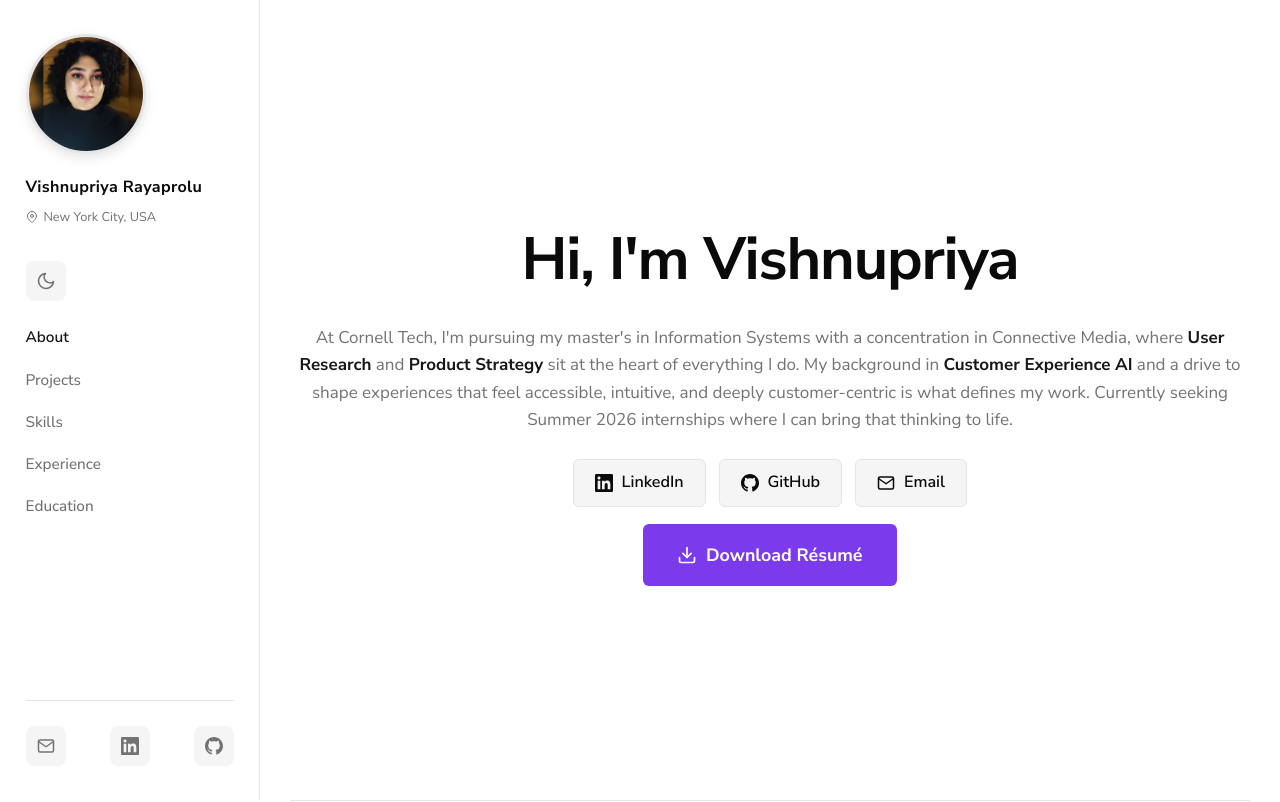
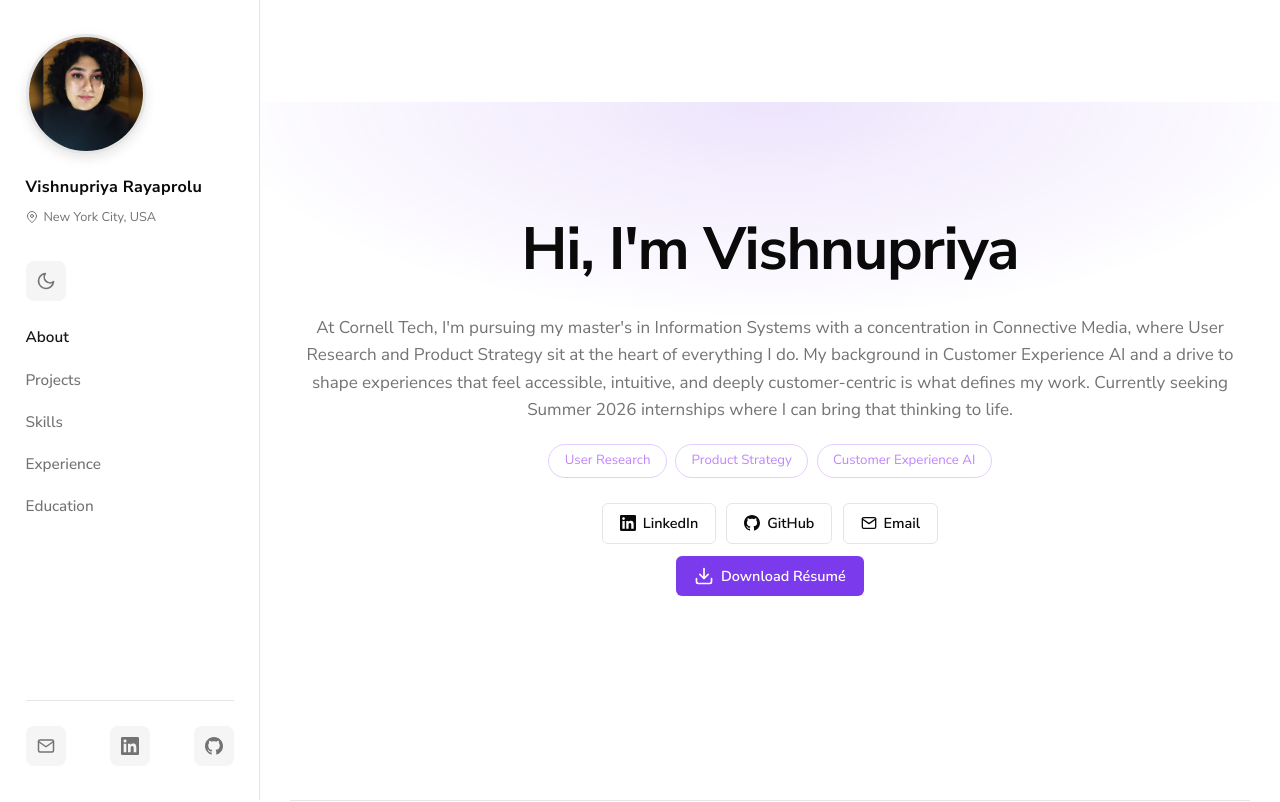
Before and after one commit to VishnupriyaRayaprolu/VishnupriyaRayaprolu.github.io, a website: page index.html in a window 1280 px wide. Shown: the top 802 px of the page. Drawn offline with Linux system fonts and the light colour scheme.

Commit message:
Enhance hero section in index.html by updating title and adding pill tags for key skills; improve styles in main.css and input.css with new background effects and layout adjustments for better visual appeal and consistency.

```diff
--- a/index.html
+++ b/index.html
@@ -71,8 +71,13 @@
   <main id="main">
     <section id="hero" class="hero">
       <div class="hero-content">
-        <h1>Hi, I'm Vishnupriya</h1>
-        <p class="hero-body">At Cornell Tech, I'm pursuing my master's in Information Systems with a concentration in Connective Media, where <span class="hero-keyword">User Research</span> and <span class="hero-keyword">Product Strategy</span> sit at the heart of everything I do. My background in <span class="hero-keyword">Customer Experience AI</span> and a drive to shape experiences that feel accessible, intuitive, and deeply customer-centric is what defines my work. Currently seeking Summer 2026 internships where I can bring that thinking to life.</p>
+        <h1 class="hero-title">Hi, I'm Vishnupriya</h1>
+        <p class="hero-body">At Cornell Tech, I'm pursuing my master's in Information Systems with a concentration in Connective Media, where User Research and Product Strategy sit at the heart of everything I do. My background in Customer Experience AI and a drive to shape experiences that feel accessible, intuitive, and deeply customer-centric is what defines my work. Currently seeking Summer 2026 internships where I can bring that thinking to life.</p>
+        <div class="hero-pill-tags">
+          <span class="hero-pill-tag">User Research</span>
+          <span class="hero-pill-tag">Product Strategy</span>
+          <span class="hero-pill-tag">Customer Experience AI</span>
+        </div>
         <div class="hero-contact-links">
           <a href="https://linkedin.com/in/vishnupriya-rayaprolu-448028288" target="_blank" rel="noreferrer" class="hero-contact-btn">
             <svg class="hero-contact-icon" xmlns="http://www.w3.org/2000/svg" width="18" height="18" viewBox="0 0 24 24" fill="currentColor" aria-hidden="true"><path d="M20.447 20.452h-3.554v-5.569c0-1.328-.027-3.037-1.852-3.037-1.853 0-2.136 1.445-2.136 2.939v5.667H9.351V9h3.414v1.561h.046c.477-.9 1.637-1.85 3.37-1.85 3.601 0 4.267 2.37 4.267 5.455v6.286zM5.337 7.433c-1.144 0-2.063-.926-2.063-2.065 0-1.138.92-2.063 2.063-2.063 1.14 0 2.064.925 2.064 2.063 0 1.139-.925 2.065-2.064 2.065zm1.782 13.019H3.555V9h3.564v11.452zM22.225 0H1.771C.792 0 0 .774 0 1.729v20.542C0 23.227.792 24 1.771 24h20.451C23.2 24 24 23.227 24 22.271V1.729C24 .774 23.2 0 22.222 0h.003z"/></svg>
--- a/styles/input.css
+++ b/styles/input.css
@@ -423,6 +423,7 @@ body {
 }
 
 .hero-content {
+  position: relative;
   max-width: 1200px;
   margin: 0 auto;
   padding: 3rem 1.5rem 2rem;
@@ -430,7 +431,27 @@ body {
   text-align: center;
 }
 
-.hero h1 {
+.hero-content::before {
+  content: "";
+  position: absolute;
+  inset: 0;
+  background: radial-gradient(
+    ellipse 80% 60% at 50% 0%,
+    rgba(124, 58, 237, 0.15) 0%,
+    transparent 70%
+  );
+  pointer-events: none;
+  animation: hero-orb-pulse 8s ease-in-out infinite;
+}
+
+@keyframes hero-orb-pulse {
+  0%, 100% { opacity: 1; }
+  50% { opacity: 0.7; }
+}
+
+.hero h1,
+.hero-title {
+  position: relative;
   font-size: clamp(2.5rem, 5vw, 3.5rem);
   font-weight: 700;
   letter-spacing: -0.02em;
@@ -441,19 +462,37 @@ body {
 
 .hero p {
   color: var(--muted-foreground);
-  margin-bottom: 1.5rem;
+  margin-bottom: 1.25rem;
 }
 
 .hero-body {
-  margin-bottom: 1.25rem;
+  margin-bottom: 0.75rem;
   max-width: 95ch;
   margin-left: auto;
   margin-right: auto;
 }
 
-.hero-keyword {
-  font-weight: 700;
-  color: var(--primary);
+.hero-pill-tags {
+  display: flex;
+  flex-wrap: wrap;
+  gap: 0.5rem;
+  justify-content: center;
+  margin-bottom: 1.5rem;
+}
+
+.hero-pill-tag {
+  display: inline-block;
+  padding: 0.3rem 0.9rem;
+  border: 1px solid rgba(192, 132, 252, 0.4);
+  border-radius: 999px;
+  font-size: 0.78rem;
+  color: #c084fc;
+  transition: border-color 0.2s ease, background 0.2s ease;
+}
+
+.hero-pill-tag:hover {
+  border-color: rgba(192, 132, 252, 0.7);
+  background: rgba(192, 132, 252, 0.08);
 }
 
 .hero-tags {
@@ -483,19 +522,19 @@ body {
   display: flex;
   flex-wrap: wrap;
   justify-content: center;
-  gap: 0.75rem;
-  margin-bottom: 1rem;
+  gap: 0.6rem;
+  margin-bottom: 0.75rem;
 }
 
 .hero-contact-btn {
   display: inline-flex;
   align-items: center;
-  gap: 0.5rem;
-  padding: 0.6rem 1.25rem;
-  font-size: 0.95rem;
-  font-weight: 600;
-  color: var(--foreground);
-  background: var(--muted);
+  gap: 0.4rem;
+  padding: 0.45rem 1rem;
+  font-size: 0.85rem;
+  font-weight: 600;
+  color: var(--foreground);
+  background: transparent;
   border: 1px solid var(--border);
   border-radius: 6px;
   text-decoration: none;
@@ -503,12 +542,14 @@ body {
 }
 
 .hero-contact-btn:hover {
-  background: var(--card);
+  background: var(--muted);
   border-color: var(--foreground);
 }
 
 .hero-contact-icon {
   flex-shrink: 0;
+  width: 16px;
+  height: 16px;
 }
 
 .hero-download-wrap {
@@ -521,10 +562,10 @@ body {
 .hero-download-btn {
   display: inline-flex;
   align-items: center;
-  gap: 0.5rem;
-  padding: 1rem 2rem;
-  font-size: 1.05rem;
-  font-weight: 700;
+  gap: 0.4rem;
+  padding: 0.5rem 1.1rem;
+  font-size: 0.85rem;
+  font-weight: 600;
   color: #fff;
   background: #7c3aed;
   border: none;
--- a/styles/main.css
+++ b/styles/main.css
@@ -381,6 +381,7 @@ body {
 }
 
 .hero-content {
+  position: relative;
   max-width: 1200px;
   margin: 0 auto;
   padding: 3rem 1.5rem 2rem;
@@ -388,7 +389,27 @@ body {
   text-align: center;
 }
 
-.hero h1 {
+.hero-content::before {
+  content: "";
+  position: absolute;
+  inset: 0;
+  background: radial-gradient(
+    ellipse 80% 60% at 50% 0%,
+    rgba(124, 58, 237, 0.15) 0%,
+    transparent 70%
+  );
+  pointer-events: none;
+  animation: hero-orb-pulse 8s ease-in-out infinite;
+}
+
+@keyframes hero-orb-pulse {
+  0%, 100% { opacity: 1; }
+  50% { opacity: 0.7; }
+}
+
+.hero h1,
+.hero-title {
+  position: relative;
   font-family: var(--font-display);
   font-size: clamp(2.5rem, 5vw, 3.5rem);
   font-weight: 700;
@@ -400,19 +421,37 @@ body {
 
 .hero p {
   color: var(--muted-foreground);
-  margin-bottom: 1.5rem;
+  margin-bottom: 1.25rem;
 }
 
 .hero-body {
-  margin-bottom: 1.25rem;
+  margin-bottom: 0.75rem;
   max-width: 95ch;
   margin-left: auto;
   margin-right: auto;
 }
 
-.hero-keyword {
-  font-weight: 700;
-  color: var(--primary);
+.hero-pill-tags {
+  display: flex;
+  flex-wrap: wrap;
+  gap: 0.5rem;
+  justify-content: center;
+  margin-bottom: 1.5rem;
+}
+
+.hero-pill-tag {
+  display: inline-block;
+  padding: 0.3rem 0.9rem;
+  border: 1px solid rgba(192, 132, 252, 0.4);
+  border-radius: 999px;
+  font-size: 0.78rem;
+  color: #c084fc;
+  transition: border-color 0.2s ease, background 0.2s ease;
+}
+
+.hero-pill-tag:hover {
+  border-color: rgba(192, 132, 252, 0.7);
+  background: rgba(192, 132, 252, 0.08);
 }
 
 .hero-tags {
@@ -442,19 +481,19 @@ body {
   display: flex;
   flex-wrap: wrap;
   justify-content: center;
-  gap: 0.75rem;
-  margin-bottom: 1rem;
+  gap: 0.6rem;
+  margin-bottom: 0.75rem;
 }
 
 .hero-contact-btn {
   display: inline-flex;
   align-items: center;
-  gap: 0.5rem;
-  padding: 0.6rem 1.25rem;
-  font-size: 0.95rem;
+  gap: 0.4rem;
+  padding: 0.45rem 1rem;
+  font-size: 0.85rem;
   font-weight: 600;
   color: var(--foreground);
-  background: var(--muted);
+  background: transparent;
   border: 1px solid var(--border);
   border-radius: 6px;
   text-decoration: none;
@@ -462,12 +501,14 @@ body {
 }
 
 .hero-contact-btn:hover {
-  background: var(--card);
+  background: var(--muted);
   border-color: var(--foreground);
 }
 
 .hero-contact-icon {
   flex-shrink: 0;
+  width: 16px;
+  height: 16px;
 }
 
 .hero-download-wrap {
@@ -480,10 +521,10 @@ body {
 .hero-download-btn {
   display: inline-flex;
   align-items: center;
-  gap: 0.5rem;
-  padding: 1rem 2rem;
-  font-size: 1.05rem;
-  font-weight: 700;
+  gap: 0.4rem;
+  padding: 0.5rem 1.1rem;
+  font-size: 0.85rem;
+  font-weight: 600;
   color: #fff;
   background: #7c3aed;
   border: none;
```
